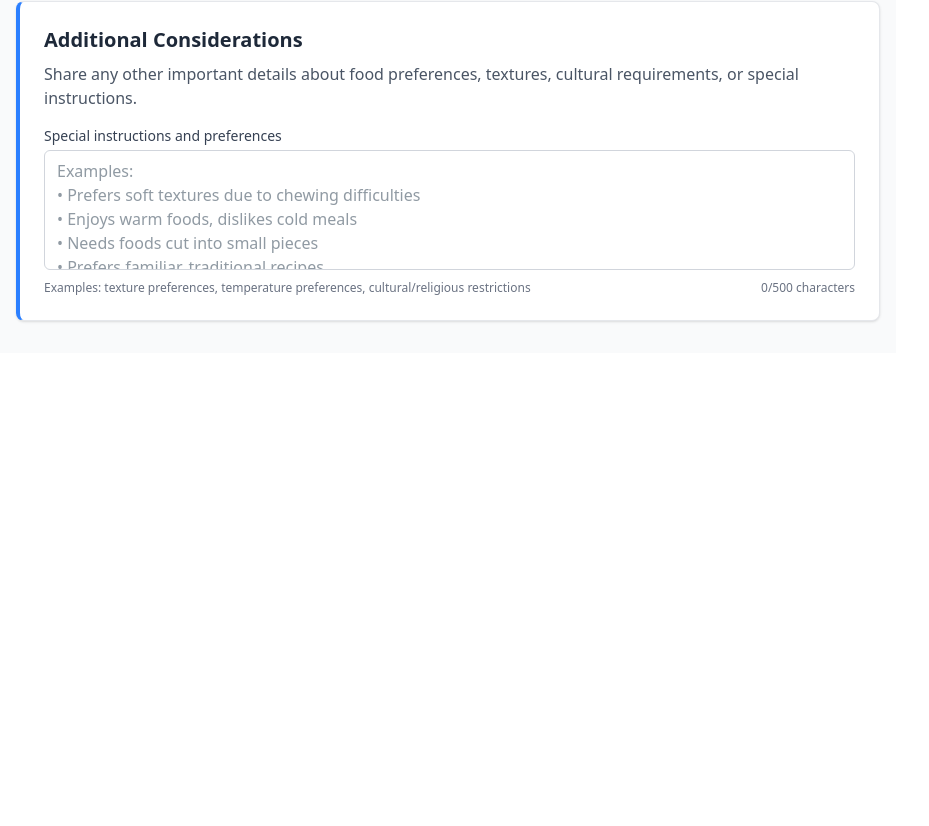
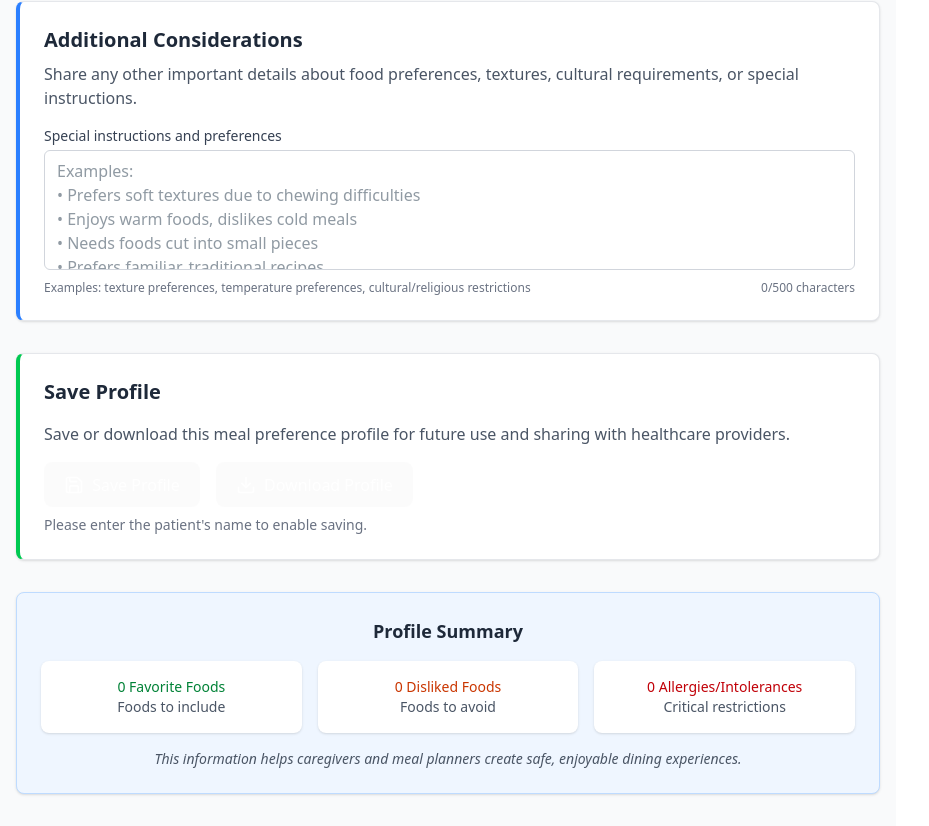
Before and after one commit to Harshitha-15/carenest, a React (Vite) app: page / in a window 1280 px wide. Shown: the part 1891-2717 px from the top of the page, without its empty margins (0-929 px from the left). Before the commit the page ends 2244 px from the top, so only its background shows below. Built offline with nearby package versions, Linux system fonts and the light colour scheme.

Commit message:
created summarypanel for the reference

```diff
--- a/src/App.tsx
+++ b/src/App.tsx
@@ -8,7 +8,8 @@ import FavoriteFoods from './components/FavoriteFoods';
 import DislikedFoods from './components/DislikedFoods';
 import AdditionalNotes from './components/AdditionalNotes';
 import Allergies from './components/Allergies';
-
+import SummaryPanel from './components/SummaryPanel';
+import SaveProfile from './components/SaveProfile';
 
 type PatientInfo = {
   name: string;
@@ -82,6 +83,20 @@ function App() {
             additionalNotes={additionalNotes}
             setAdditionalNotes={setAdditionalNotes}
           />
+
+                    <SaveProfile
+            patientInfo={patientInfo}
+            favoriteFoods={favoriteFoods}
+            dislikedFoods={dislikedFoods}
+            allergies={allergies}
+            additionalNotes={additionalNotes}
+          />
+
+          <SummaryPanel
+            favoriteFoods={favoriteFoods}
+            dislikedFoods={dislikedFoods}
+            allergies={allergies}
+          />
       </div>
       </main>
       </div>
--- /dev/null
+++ b/src/components/SummaryPanel.tsx
@@ -0,0 +1,53 @@
+import React from 'react';
+
+type FoodItem = {
+  id: string;
+  name: string;
+};
+
+type DislikedFood = {
+  id: string;
+  name: string;
+  severity: 'mild' | 'strong';
+};
+
+type Allergy = {
+  id: string;
+  name: string;
+  severity: 'mild' | 'severe';
+};
+
+type Props = {
+  favoriteFoods: FoodItem[];
+  dislikedFoods: DislikedFood[];
+  allergies: Allergy[];
+};
+
+export default function SummaryPanel({ favoriteFoods, dislikedFoods, allergies }: Props) {
+  return (
+    <div className="bg-blue-50 border border-blue-200 rounded-lg shadow-sm">
+      <div className="p-6">
+        <div className="text-center space-y-4">
+          <h3 className="text-lg font-semibold text-gray-800">Profile Summary</h3>
+          <div className="grid grid-cols-1 md:grid-cols-3 gap-4 text-sm">
+            <div className="bg-white p-4 rounded-lg shadow-sm">
+              <p className="font-medium text-green-700">{favoriteFoods.length} Favorite Foods</p>
+              <p className="text-gray-600">Foods to include</p>
+            </div>
+            <div className="bg-white p-4 rounded-lg shadow-sm">
+              <p className="font-medium text-orange-700">{dislikedFoods.length} Disliked Foods</p>
+              <p className="text-gray-600">Foods to avoid</p>
+            </div>
+            <div className="bg-white p-4 rounded-lg shadow-sm">
+              <p className="font-medium text-red-700">{allergies.length} Allergies/Intolerances</p>
+              <p className="text-gray-600">Critical restrictions</p>
+            </div>
+          </div>
+          <p className="text-sm text-gray-600 italic">
+            This information helps caregivers and meal planners create safe, enjoyable dining experiences.
+          </p>
+        </div>
+      </div>
+    </div>
+  );
+}
```
